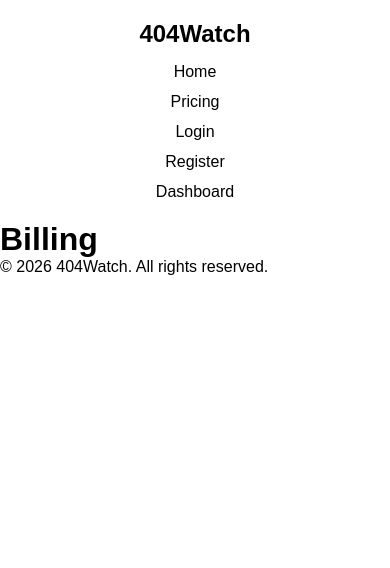
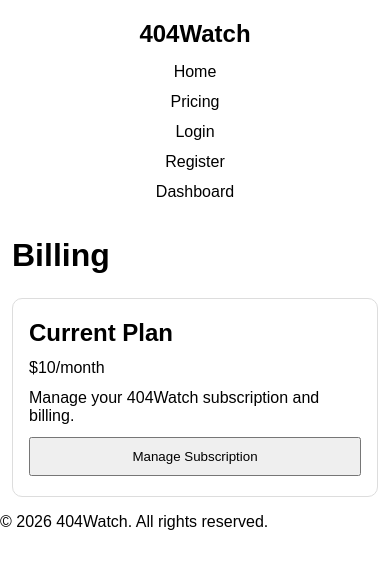
Before and after one commit to usmanismail13/404watch, a React (Vite) app in the folder client/: page /billing in a window 390 px wide. Shown: the top 568 px of the page. Built offline with nearby package versions, Linux system fonts and the light colour scheme; sample sign-in values are in the browser's storage.

Commit message:
Make billing page responsive

```diff
--- a/client/src/App.jsx
+++ b/client/src/App.jsx
@@ -7,6 +7,7 @@ import Loading from "./components/Loading";
 import Error from "./components/Error";
 import Login from "./pages/Login";
 import Dashboard from "./pages/Dashboard";
+import Billing from "./pages/Billing";
 
 function App() {
   return (
@@ -27,7 +28,7 @@ function App() {
           <Route path="/website" element={<h1>Website</h1>} />
           <Route path="/errors" element={<h1>404 Errors</h1>} />
           <Route path="/account" element={<h1>Account</h1>} />
-          <Route path="/billing" element={<h1>Billing</h1>} />
+          <Route path="/billing" element={<Billing />} />
           <Route path="/support" element={<h1>Support</h1>} />
         </Route>
 
--- a/client/src/Billing.css
+++ b/client/src/Billing.css
@@ -7,6 +7,7 @@
 }
 
 .billing-card {
+  width: 100%;
   max-width: 500px;
   padding: 24px;
   border: 1px solid #ddd;
@@ -25,3 +26,29 @@
   padding: 10px 18px;
   cursor: pointer;
 }
+
+/* Tablet */
+@media (max-width: 768px) {
+  .billing-page {
+    padding: 24px 16px;
+  }
+
+  .billing-card {
+    max-width: 100%;
+  }
+}
+
+/* Mobile */
+@media (max-width: 480px) {
+  .billing-page {
+    padding: 16px 12px;
+  }
+
+  .billing-card {
+    padding: 20px 16px;
+  }
+
+  .billing-card button {
+    width: 100%;
+  }
+}
--- a/client/src/index.css
+++ b/client/src/index.css
@@ -192,3 +192,24 @@ body {
     padding: 16px 12px;
   }
 }
+
+/* Billing Page */
+.billing-page {
+  width: 100%;
+  max-width: 900px;
+  margin: 0 auto;
+  padding: 40px 20px;
+}
+
+/* Billing Mobile */
+@media (max-width: 768px) {
+  .billing-page {
+    padding: 24px 16px;
+  }
+}
+
+@media (max-width: 480px) {
+  .billing-page {
+    padding: 16px 12px;
+  }
+}
--- a/client/src/pages/Billing.jsx
+++ b/client/src/pages/Billing.jsx
@@ -10,7 +10,7 @@ function Billing() {
         <p>$10/month</p>
         <p>Manage your 404Watch subscription and billing.</p>
 
-<button type="button">Manage Subscription</button>
+        <button type="button">Manage Subscription</button>
       </div>
     </div>
   );
```
